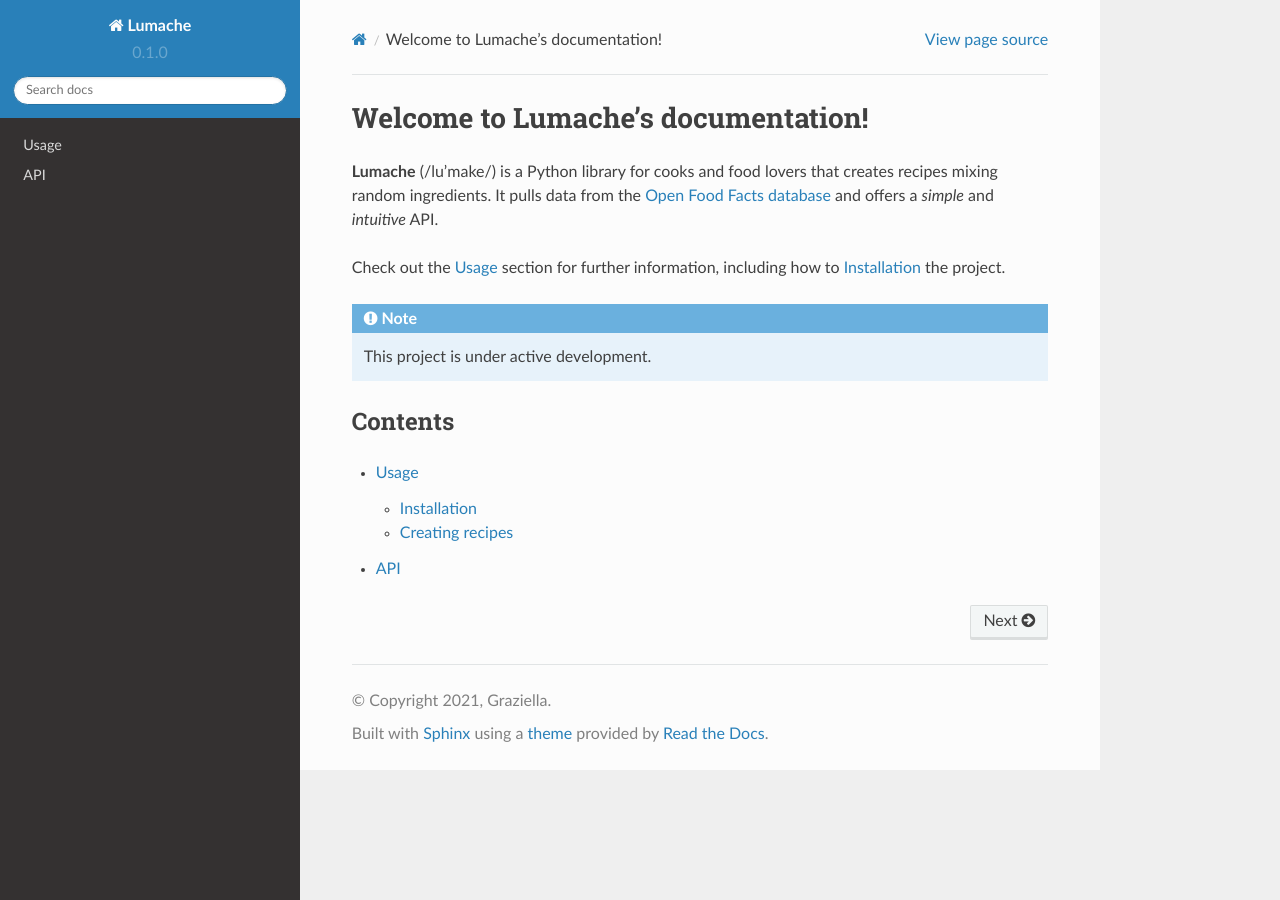
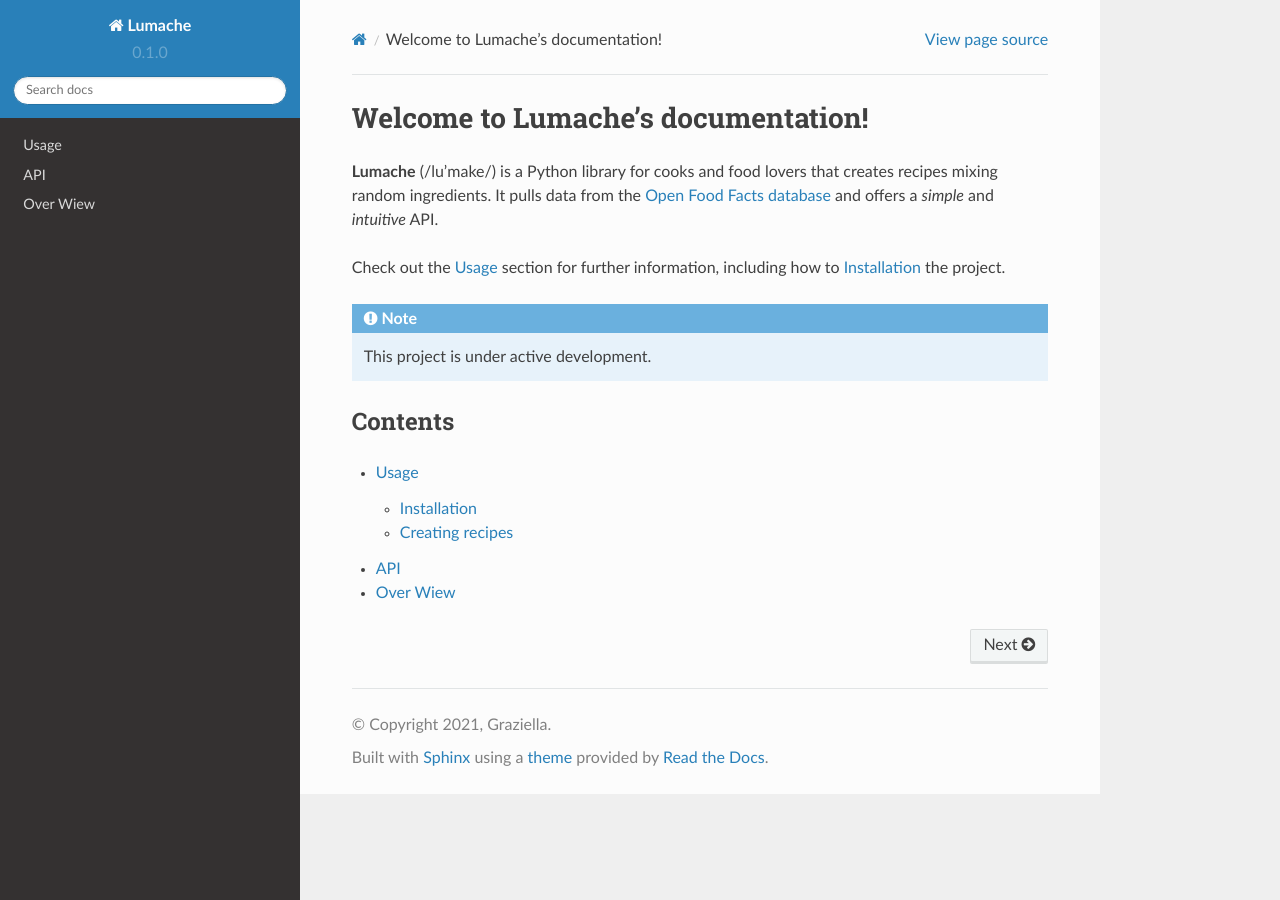
Before and after one commit to sooko/usermanual, a Sphinx documentation site: the page built from docs/source/index.rst, in a window 1280 px wide. Built offline with Sphinx 7.4.7 and the Read the Docs theme 2.0.0, drawn with Linux system fonts in a browser that asks for light colours.

Commit message:
new doc 1

```diff
--- a/docs/source/index.rst
+++ b/docs/source/index.rst
@@ -20,3 +20,4 @@
 
    usage
    api
+   overview
--- /dev/null
+++ b/docs/source/overview.rst
@@ -0,0 +1,7 @@
+Over Wiew
+=========
+
+.. autosummary::
+   :toctree: generated
+
+   lumache
```
